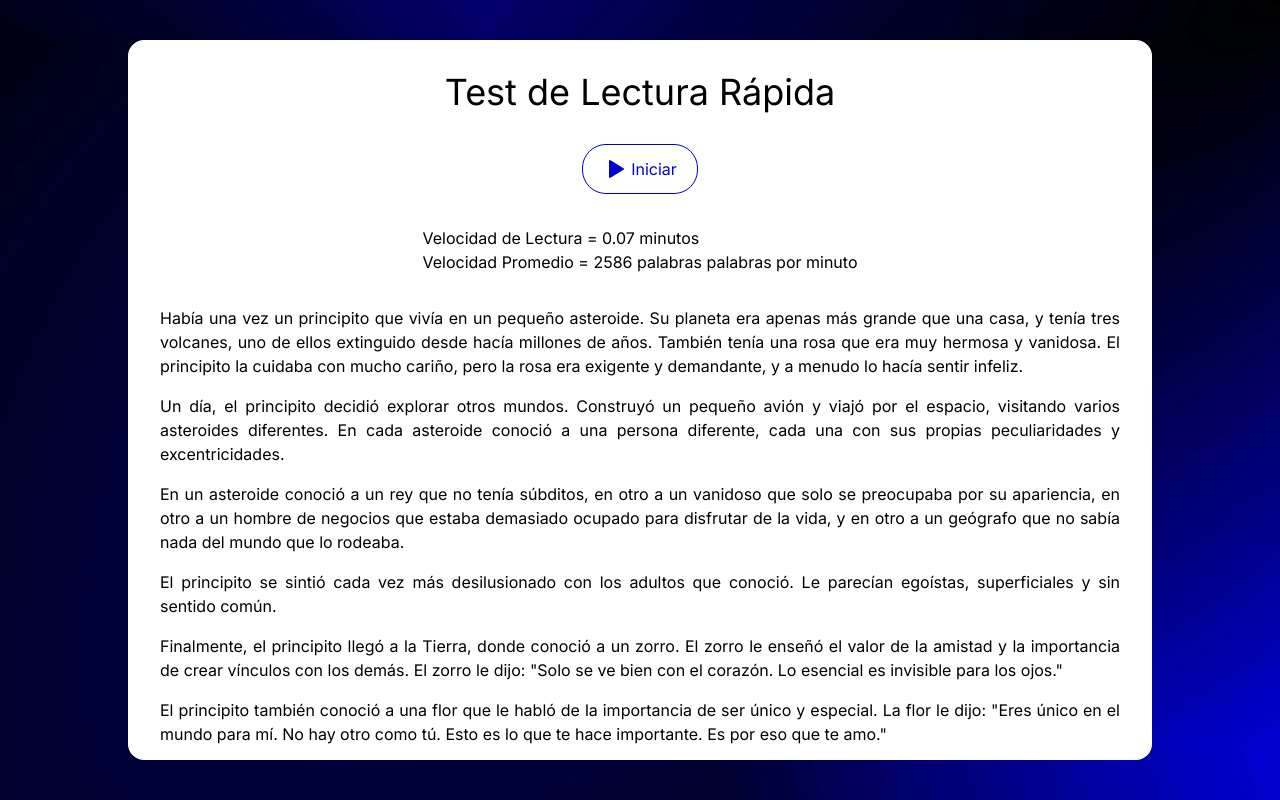
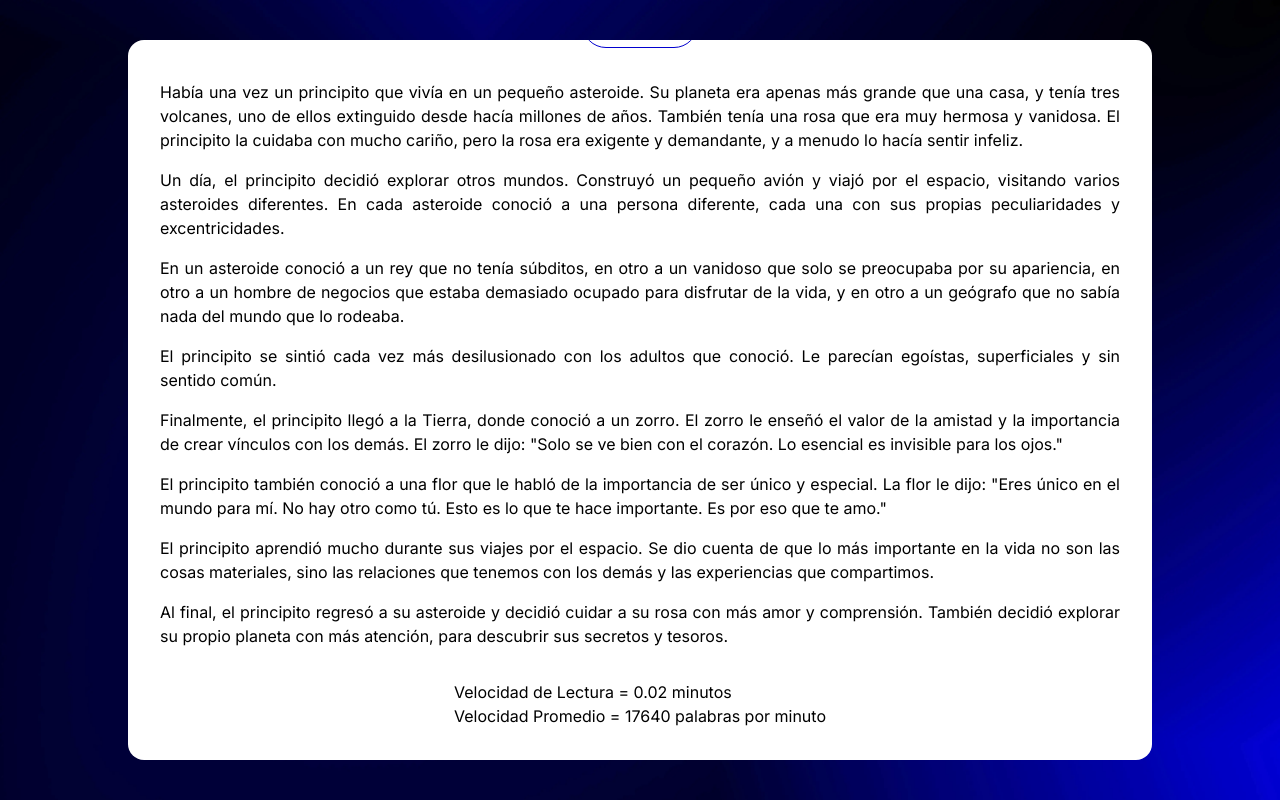
Before and after one commit to gabiprds93/speed-reading-test, a Next.js app: page / in a window 1280 px wide. Both pictures are taken after a click on the button "Terminar". Built offline with nearby package versions, Linux system fonts and the light colour scheme.

Commit message:
Show end section in a correct place. Add logic for show results of speed test. Add zustand library to global state

```diff
--- a/src/app/page.tsx
+++ b/src/app/page.tsx
@@ -7,8 +7,6 @@ export default function Home() {
       <h1 className="text-4xl">Test de Lectura Rápida</h1>
 
       <StartTestSection />
-
-      <EndTestSection />
 
       <div className="grid gap-4 text-justify">
         <p>
@@ -59,6 +57,8 @@ export default function Home() {
           planeta con más atención, para descubrir sus secretos y tesoros.
         </p>
       </div>
+
+      <EndTestSection />
     </main>
   )
 }
--- a/src/components/EndTestSection.tsx
+++ b/src/components/EndTestSection.tsx
@@ -1,26 +1,48 @@
 "use client"
-import { useState } from "react"
+import { useEffect, useState } from "react"
 
 import Button from "./Button"
+import { useTime } from "@/hooks/useTime"
 import StopIcon from "@/icons/StopIcon"
+import { MINUTES_IN_HOUR, WORDS_IN_TEXT } from "@/utils/constants"
 
 export default function EndTestSection() {
   const [showResults, setShowResults] = useState(false)
+  const [timeInMinutes, setTimeInMinutes] = useState(0)
+  const [wordsPerMinute, setWordsPerMinute] = useState(0)
+  const { stopTime, time } = useTime()
+
+  const handleEndButton = () => {
+    setShowResults(true)
+    stopTime()
+  }
+
+  useEffect(() => {
+    if (showResults) {
+      const secondsInMinutes = time.seconds / MINUTES_IN_HOUR
+      const hoursInMinutes = time.hours * MINUTES_IN_HOUR
+      const newTimeInMinutes = hoursInMinutes + time.minutes + secondsInMinutes
+
+      setTimeInMinutes(Number(newTimeInMinutes.toFixed(2)))
+      setWordsPerMinute(Math.round(WORDS_IN_TEXT / newTimeInMinutes))
+    }
+  }, [showResults, time])
 
   return (
     <>
       {!showResults && (
-        <Button onClick={() => setShowResults(true)}>
+        <Button onClick={handleEndButton}>
           <StopIcon />
+
           <span>Terminar</span>
         </Button>
       )}
 
       {showResults && (
         <div>
-          <p>Velocidad de Lectura = 0.07 minutos</p>
+          <p>Velocidad de Lectura = {timeInMinutes} minutos</p>
 
-          <p>Velocidad Promedio = 2586 palabras palabras por minuto</p>
+          <p>Velocidad Promedio = {wordsPerMinute} palabras por minuto</p>
         </div>
       )}
     </>
--- a/src/hooks/useHours.ts
+++ b/src/hooks/useHours.ts
@@ -1,5 +1,6 @@
 import { useEffect, useState } from "react"
 
+import { useTime } from "./useTime"
 import { LAST_NUMBER_IN_TIME } from "@/utils/constants"
 
 export function useHours({
@@ -10,8 +11,14 @@ export function useHours({
   minutes: number
 }) {
   const [hours, setHours] = useState(0)
+  const { isFinish, changeHours } = useTime()
 
   useEffect(() => {
+    if (isFinish) {
+      changeHours(hours)
+      return
+    }
+
     let timeout: NodeJS.Timeout | null = null
 
     if (minutes === LAST_NUMBER_IN_TIME && seconds === LAST_NUMBER_IN_TIME) {
@@ -23,7 +30,7 @@ export function useHours({
     return () => {
       timeout && clearTimeout(timeout)
     }
-  }, [minutes, seconds])
+  }, [changeHours, hours, isFinish, minutes, seconds])
 
   return hours
 }
--- a/src/hooks/useMinutes.ts
+++ b/src/hooks/useMinutes.ts
@@ -1,11 +1,18 @@
 import { useEffect, useState } from "react"
 
+import { useTime } from "./useTime"
 import { LAST_NUMBER_IN_TIME } from "@/utils/constants"
 
 export function useMinutes({ seconds }: { seconds: number }) {
   const [minutes, setMinutes] = useState(0)
+  const { isFinish, changeMinutes } = useTime()
 
   useEffect(() => {
+    if (isFinish) {
+      changeMinutes(minutes)
+      return
+    }
+
     const timeout = setTimeout(() => {
       setMinutes((prev) => {
         if (prev === LAST_NUMBER_IN_TIME && seconds === LAST_NUMBER_IN_TIME)
@@ -18,7 +25,7 @@ export function useMinutes({ seconds }: { seconds: number }) {
     return () => {
       clearTimeout(timeout)
     }
-  }, [minutes, seconds])
+  }, [changeMinutes, isFinish, minutes, seconds])
 
   return minutes
 }
--- a/src/hooks/useSeconds.ts
+++ b/src/hooks/useSeconds.ts
@@ -1,11 +1,18 @@
 import { useEffect, useState } from "react"
 
+import { useTime } from "./useTime"
 import { LAST_NUMBER_IN_TIME } from "@/utils/constants"
 
 export function useSeconds() {
   const [seconds, setSeconds] = useState(1)
+  const { isFinish, changeSeconds } = useTime()
 
   useEffect(() => {
+    if (isFinish) {
+      changeSeconds(seconds)
+      return
+    }
+
     const timeout = setTimeout(() => {
       setSeconds((prev) => {
         if (prev === LAST_NUMBER_IN_TIME) {
@@ -18,7 +25,7 @@ export function useSeconds() {
     return () => {
       clearTimeout(timeout)
     }
-  }, [seconds])
+  }, [seconds, isFinish, changeSeconds])
 
   return seconds
 }
--- /dev/null
+++ b/src/hooks/useTime.tsx
@@ -0,0 +1,15 @@
+import { create } from "zustand"
+
+import { IStoreTime } from "@/utils/definitions"
+
+export const useTime = create<IStoreTime>()((set) => ({
+  time: { hours: 0, minutes: 0, seconds: 1 },
+  isFinish: false,
+  changeSeconds: (seconds: number) =>
+    set((state) => ({ time: { ...state.time, seconds } })),
+  changeMinutes: (minutes: number) =>
+    set((state) => ({ time: { ...state.time, minutes } })),
+  changeHours: (hours: number) =>
+    set((state) => ({ time: { ...state.time, hours } })),
+  stopTime: () => set(() => ({ isFinish: true })),
+}))
--- a/src/utils/constants.ts
+++ b/src/utils/constants.ts
@@ -1,2 +1,4 @@
 export const FIRST_NUMBER_TWO_DIGITS = 10
 export const LAST_NUMBER_IN_TIME = 59
+export const MINUTES_IN_HOUR = 60
+export const WORDS_IN_TEXT = 294
```
Also changed, not shown: package.json (+5 -4 lines), src/context/time.tsx (deleted, +0 -15 lines), src/utils/definitions.ts (+7 -9 lines), 1 other file (tests, documents, lock files or other folders).
